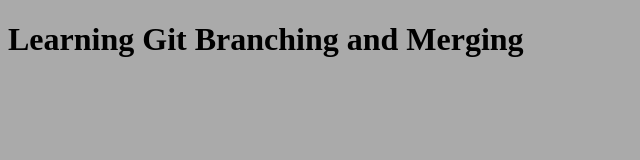
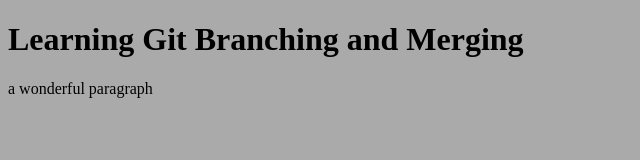
Before and after one commit to xwcott/gitlearning, a plain HTML site: page index.html in a window 1280 px wide. Shown: the whole page, without its empty margins (0-640 px from the left). Drawn offline with Linux system fonts and the light colour scheme.

Commit message:
updated index.html

```diff
--- a/index.html
+++ b/index.html
@@ -15,7 +15,7 @@
   <body>
 
     <h1>Learning Git Branching and Merging</h1>
-
+    <p>a wonderful paragraph</p>
   </body>
 
 </html>
```
